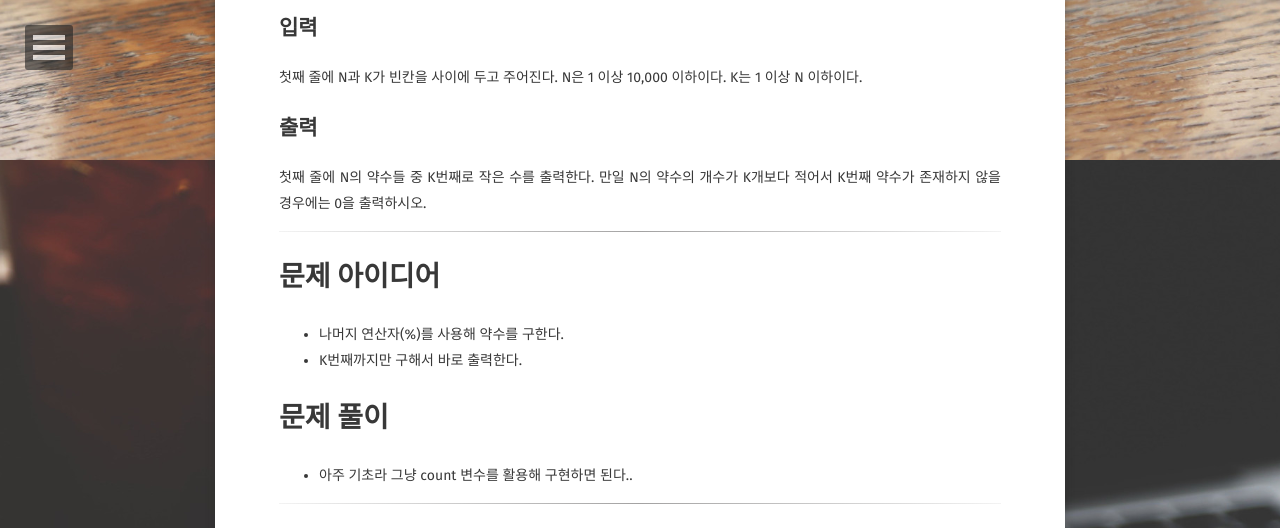
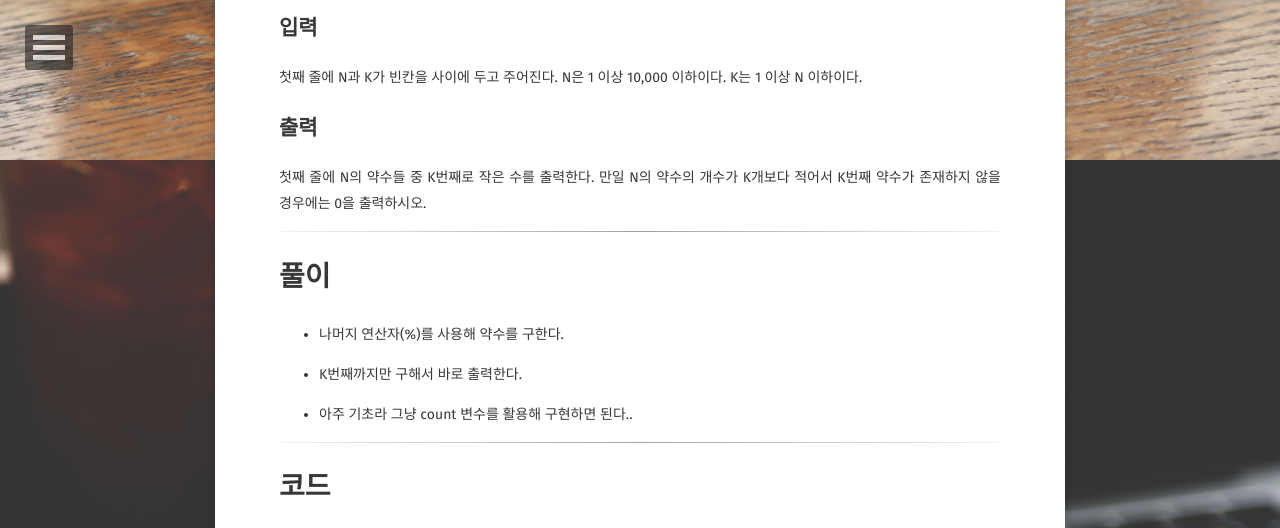
Before and after one commit to Psolmin/Psolmin.github.io, a Jekyll site: the page built from _posts/2020-10-25-백준2501-약수 구하기.md, in a window 1280 px wide and 900 px high, scrolled down 740 px, cut to the strip 0-528 px from the top of the window. Built offline with Jekyll 4.4.1, drawn with Linux system fonts in a browser that asks for light colours; some web fonts are replaced.

Commit message:
Update 2020-10-25-백준2501-약수 구하기.md

```diff
--- a/_posts/2020-10-25-백준2501-약수 구하기.md
+++ b/_posts/2020-10-25-백준2501-약수 구하기.md
@@ -39,13 +39,10 @@ comments: false
 
 ---
 
-# 문제 아이디어
+# 풀이
 
 - 나머지 연산자(%)를 사용해 약수를 구한다.
 - K번째까지만 구해서 바로 출력한다.
-
-
-# 문제 풀이
 
 - 아주 기초라 그냥 count 변수를 활용해 구현하면 된다..
 
```
